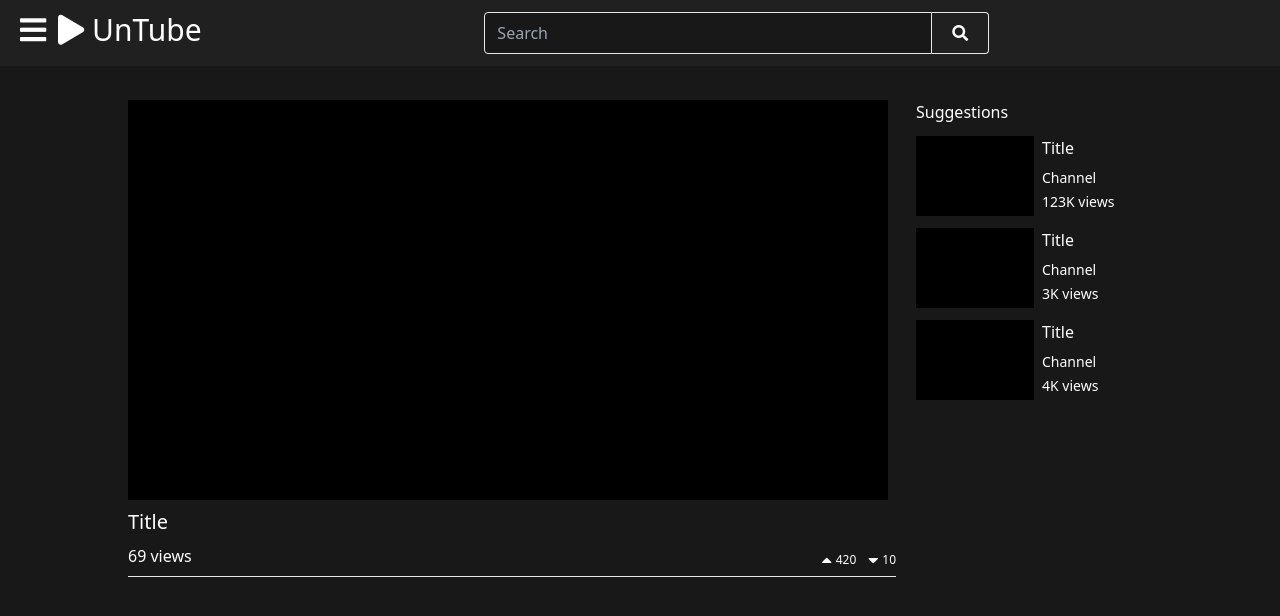
After one commit to jameskitt616/UnTube, a Symfony app: template templates/videoplayer/show.html.twig in a window 1280 px wide. The commit adds this page. Shown: the top 616 px of the page. Run offline with Twig, Linux system fonts and the light colour scheme; the template is opened without the code that fills it, so the values that code supplies are empty; style sheets or scripts are compiled from the project's sources; some libraries are stand-ins or nearby versions.

Commit message:
Add videoplayer controller and twig

```diff
--- a/templates/base.html.twig
+++ b/templates/base.html.twig
@@ -15,7 +15,7 @@
             {{ encore_entry_script_tags('app') }}
         {% endblock %}
     </head>
-    <body>
+    <body class="text-white" style="background-color: #181818;">
         {% block body %}{% endblock %}
     </body>
 </html>
--- /dev/null
+++ b/templates/videoplayer/show.html.twig
@@ -0,0 +1,91 @@
+{% extends 'base.html.twig' %}
+
+{% block body %}
+    <div class="flex flex-col">
+        <div class="flex p-3 z-10 fixed top-0 bg-gray-900 w-full" style="background-color: #202020;">
+            <div class="text-3xl pl-2">
+                <i class="fas fa-bars"></i>
+                <span class="select-none cursor-pointer rounded hover:bg-gray-200 px-1">
+                    <i class="fas fa-play"></i> UnTube
+                </span>
+            </div>
+
+            <div class="flex-1 justify-center hidden sm:flex">
+                <input type="text" placeholder="Search"
+                       class="border border-grey px-3 py-2 w-1/2 max-w-md rounded-l"
+                       style="background-color: #181818;"/>
+                <button class="items-center px-5 border border-l-0 rounded-r hover:bg-grey-light">
+                    <i class="fas fa-search"></i>
+                </button>
+            </div>
+        </div>
+
+        <div class="flex-1 bg-grey-lightest z-0 p-5 mt-20">
+            <div class="flex flex-wrap max-w-5xl mx-auto">
+                <div class="w-full md:flex-1">
+
+                    <div style="width: 760px; height: 400px;" class="bg-black relative"></div>
+                    {#                    <div class="bg-black relative mb-3" style="padding-top: 55%"> #}
+                    {#                        <iframe  class="w-full h-full absolute pin-x pin-t" #}
+                    {#                                 src="https://www.youtube.com/embed/F7-bW2y6lcI" #}
+                    {#                                 allow="accelerometer; autoplay; encrypted-media; gyroscope" #}
+                    {#                                 allowfullscreen> #}
+                    {#                        </iframe> #}
+                    {#                    </div> #}
+
+                    <div class="flex flex-wrap items-end">
+                        <div class="pb-2">
+                            <h1 class="text-xl my-2">Title</h1>
+                            <span class="text-base">69 views</span>
+                        </div>
+                        <div class="ml-auto">
+                            <div class="flex relative pb-2">
+                                <div class="flex items-center">
+                                    <i class="fas fa-caret-up"></i>
+                                    <span class="text-xs ml-1">420</span>
+                                </div>
+                                <div class="flex items-center ml-3">
+                                    <i class="fas fa-caret-down"></i>
+                                    <span class="text-xs ml-1">10</span>
+                                </div>
+                            </div>
+                        </div>
+                        <div class="w-full border-t m-0 mb-3"></div>
+                    </div>
+                </div>
+
+                <aside class="w-full md:max-w-xs xl:max-w-full xl:w-1/4 md:pl-5 mt-5 md:mt-0">
+                    <div class="w-full">
+                        <div class="flex w-full items-center justify-between mb-3">
+                            <span>Suggestions</span>
+                        </div>
+                        <div class="flex flex-wrap w-full mb-3">
+                            <div class="w-1/2 bg-black" style="padding-top: 30%"></div>
+                            <div class="w-1/2 pl-2">
+                                <h3 class="text-base mb-2">Title</h3>
+                                <p class="text-sm mb-1">Channel</p>
+                                <p class="text-sm mb-1">123K views</p>
+                            </div>
+                        </div>
+                        <div class="flex flex-wrap w-full mb-3">
+                            <div class="w-1/2 bg-black" style="padding-top: 30%"></div>
+                            <div class="w-1/2 pl-2">
+                                <h3 class="text-base mb-2">Title</h3>
+                                <p class="text-sm mb-1">Channel</p>
+                                <p class="text-sm mb-1">3K views</p>
+                            </div>
+                        </div>
+                        <div class="flex flex-wrap w-full mb-3">
+                            <div class="w-1/2 bg-black" style="padding-top: 30%"></div>
+                            <div class="w-1/2 pl-2">
+                                <h3 class="text-base mb-2">Title</h3>
+                                <p class="text-sm mb-1">Channel</p>
+                                <p class="text-sm mb-1">4K views</p>
+                            </div>
+                        </div>
+                    </div>
+                </aside>
+            </div>
+        </div>
+    </div>
+{% endblock %}
```
Also changed, not shown: src/Videoplayer/Presentation/Controller/VideoplayerController.php (added, +30 -0 lines).
